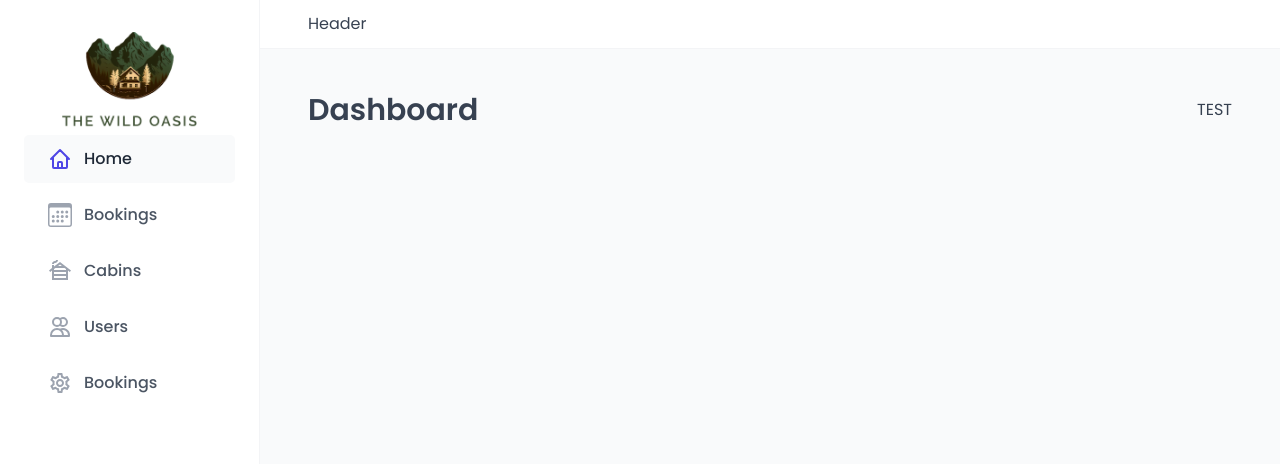
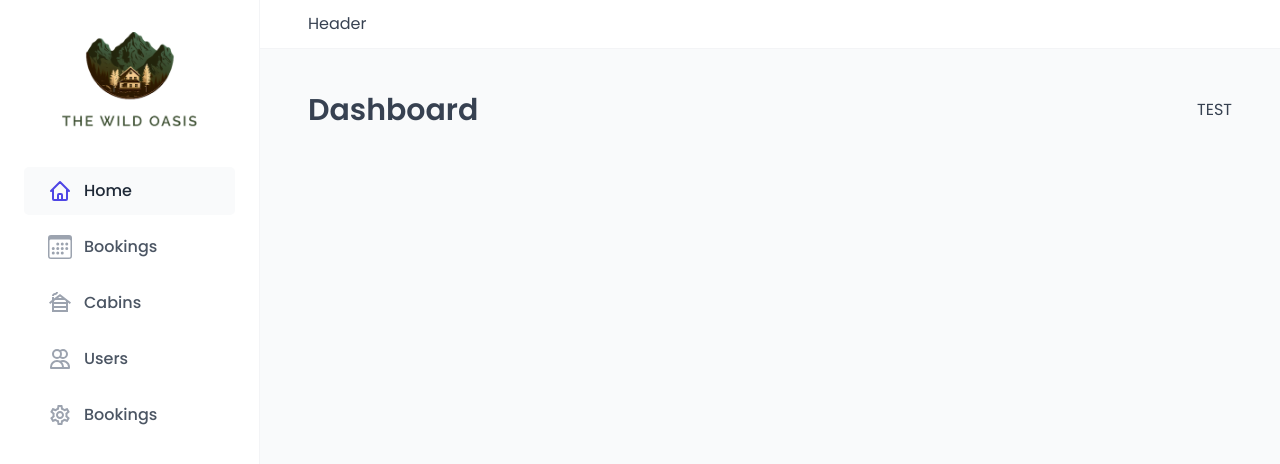
Before and after one commit to chriscashen/the-wild-oasis, a React (Vite) app: page /dashboard in a window 1280 px wide. Shown: the top 464 px of the page. Built offline with nearby package versions, Linux system fonts and the light colour scheme; a web font is replaced by a local one.

Commit message:
add sidebar style

```diff
--- a/src/ui/Sidebar.jsx
+++ b/src/ui/Sidebar.jsx
@@ -9,6 +9,10 @@ const StyledSidebar = styled.aside`
   padding: 3.2rem 2.4rem;
   border-right: 1px solid var(--color-grey-100);
   grid-row: 1/ -1;
+
+  display: flex;
+  flex-direction: column;
+  gap: 3.2rem;
 `;
 
 function Sidebar() {
```
